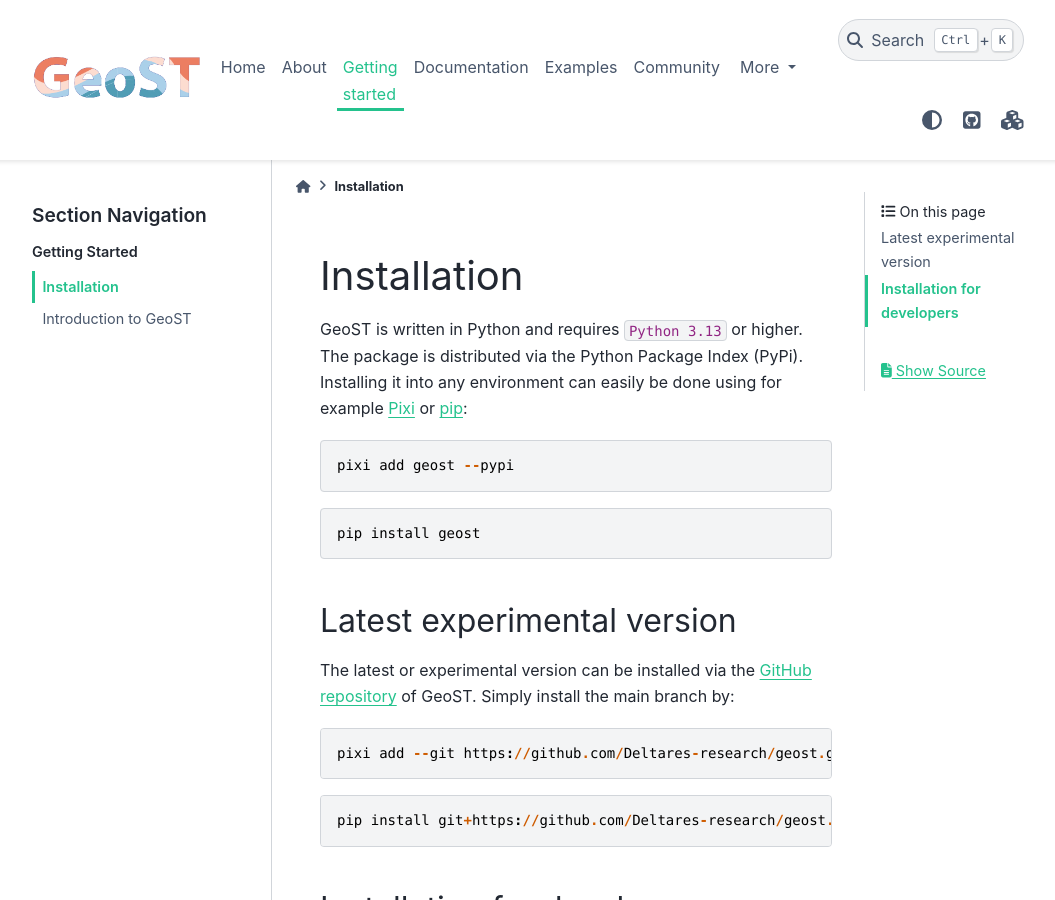
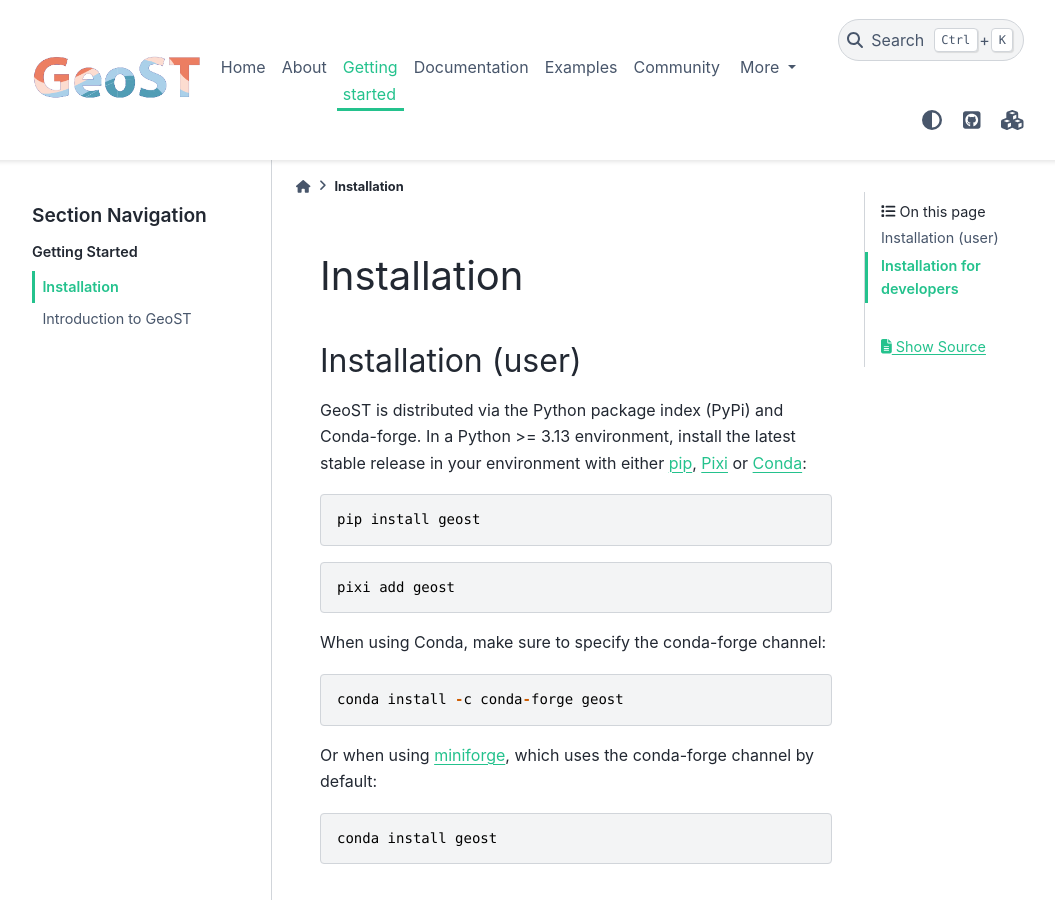
Before and after one commit to Deltares-research/geost, a Sphinx documentation site: the page built from docs/getting_started.md, in a window 1280 px wide and 900 px high. Shown: the whole window, without its empty margins (112-1167 px from the left). Built offline with Sphinx 7.4.7 and the PyData theme 0.15.4, drawn with Linux system fonts in a browser that asks for light colours.

Commit message:
Updated installation instructions

````diff
--- a/docs/getting_started.md
+++ b/docs/getting_started.md
@@ -10,25 +10,22 @@
 Introduction to GeoST <getting_started/introduction>
 ```
 
-GeoST is written in Python and requires `Python 3.13` or higher. The package is distributed
-via the Python Package Index (PyPi). Installing it into any environment can easily be done
-using for example [Pixi](https://pixi.prefix.dev/latest/) or [pip](https://pypi.org/project/pip/):
+## Installation (user)
+GeoST is distributed via the Python package index (PyPi) and Conda-forge. In a Python >= 3.13 environment, install the latest stable release in your environment with either [pip](https://pypi.org/project/pip/), [Pixi](https://pixi.prefix.dev/latest/) or [Conda](https://conda.org/):
 
-```
-pixi add geost --pypi
-```
 ```
 pip install geost
 ```
-
-## Latest experimental version
-The latest or experimental version can be installed via the [GitHub repository](https://github.com/Deltares-research/geost) of GeoST. Simply install the main branch by:
-
 ```
-pixi add --git https://github.com/Deltares-research/geost.git geost --pypi
+pixi add geost
 ```
+When using Conda, make sure to specify the conda-forge channel:
 ```
-pip install git+https://github.com/Deltares-research/geost.git
+conda install -c conda-forge geost
+```
+Or when using [miniforge](https://github.com/conda-forge/miniforge), which uses the conda-forge channel by default:
+```
+conda install geost
 ```
 
 ## Installation for developers
````
Also changed, not shown: README.md (+14 -12 lines).
